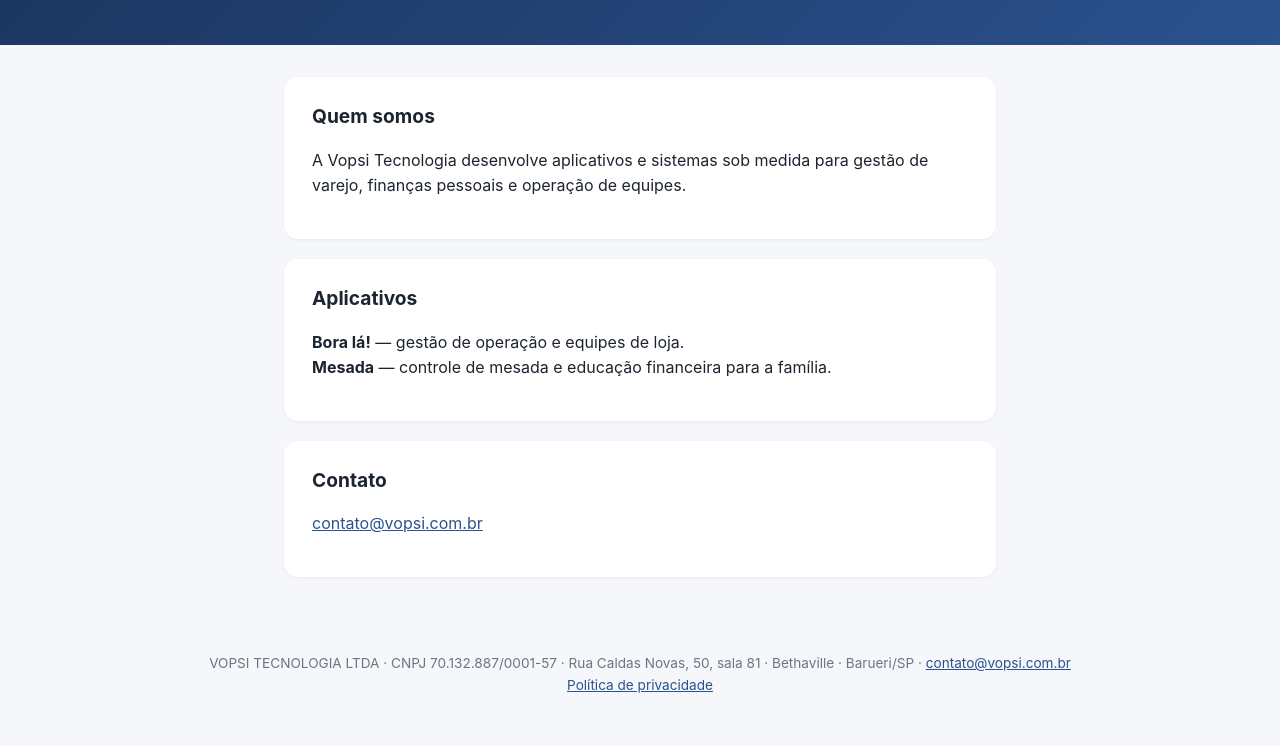
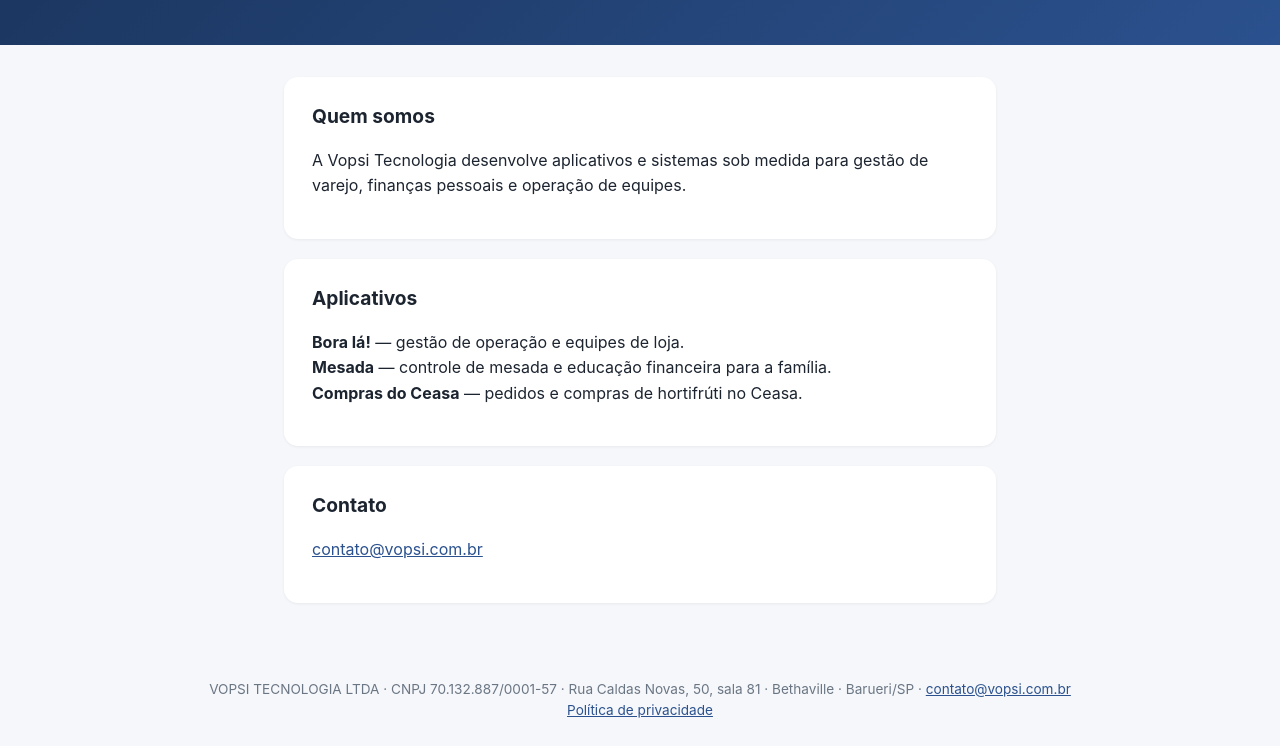
Before and after one commit to alvarotsilveira1/vopsi-site, a plain HTML site: page index.html in a window 1280 px wide. Shown: the part 141-887 px from the top of the page. Before the commit the page ends 862 px from the top, so only its background shows below. Drawn offline with Linux system fonts and the light colour scheme.

Commit message:
Inclui o app Compras do Ceasa no site e na política de privacidade
Co-Authored-By: Claude Opus 5.5 <noreply@anthropic.com>
Claude-Session: https://claude.ai/code/session_01QeytXtktkQanURDCk3Xtfr

```diff
--- a/index.html
+++ b/index.html
@@ -3,7 +3,7 @@
 <header><div class="w"><h1>Vopsi Tecnologia</h1><p>Desenvolvimento de software e aplicativos</p></div></header>
 <main class="w">
 <div class="card"><h2>Quem somos</h2><p>A Vopsi Tecnologia desenvolve aplicativos e sistemas sob medida para gestão de varejo, finanças pessoais e operação de equipes.</p></div>
-<div class="card"><h2>Aplicativos</h2><p><strong>Bora lá!</strong> — gestão de operação e equipes de loja.<br><strong>Mesada</strong> — controle de mesada e educação financeira para a família.</p></div>
+<div class="card"><h2>Aplicativos</h2><p><strong>Bora lá!</strong> — gestão de operação e equipes de loja.<br><strong>Mesada</strong> — controle de mesada e educação financeira para a família.<br><strong>Compras do Ceasa</strong> — pedidos e compras de hortifrúti no Ceasa.</p></div>
 <div class="card"><h2>Contato</h2><p><a href="mailto:contato@vopsi.com.br">contato@vopsi.com.br</a></p></div>
 </main>
 <footer>VOPSI TECNOLOGIA LTDA · CNPJ 70.132.887/0001-57 · Rua Caldas Novas, 50, sala 81 · Bethaville · Barueri/SP · <a href="mailto:contato@vopsi.com.br">contato@vopsi.com.br</a><br><a href="privacidade.html">Política de privacidade</a></footer>
```
Also changed, not shown: privacidade.html (+1 -1 lines).
